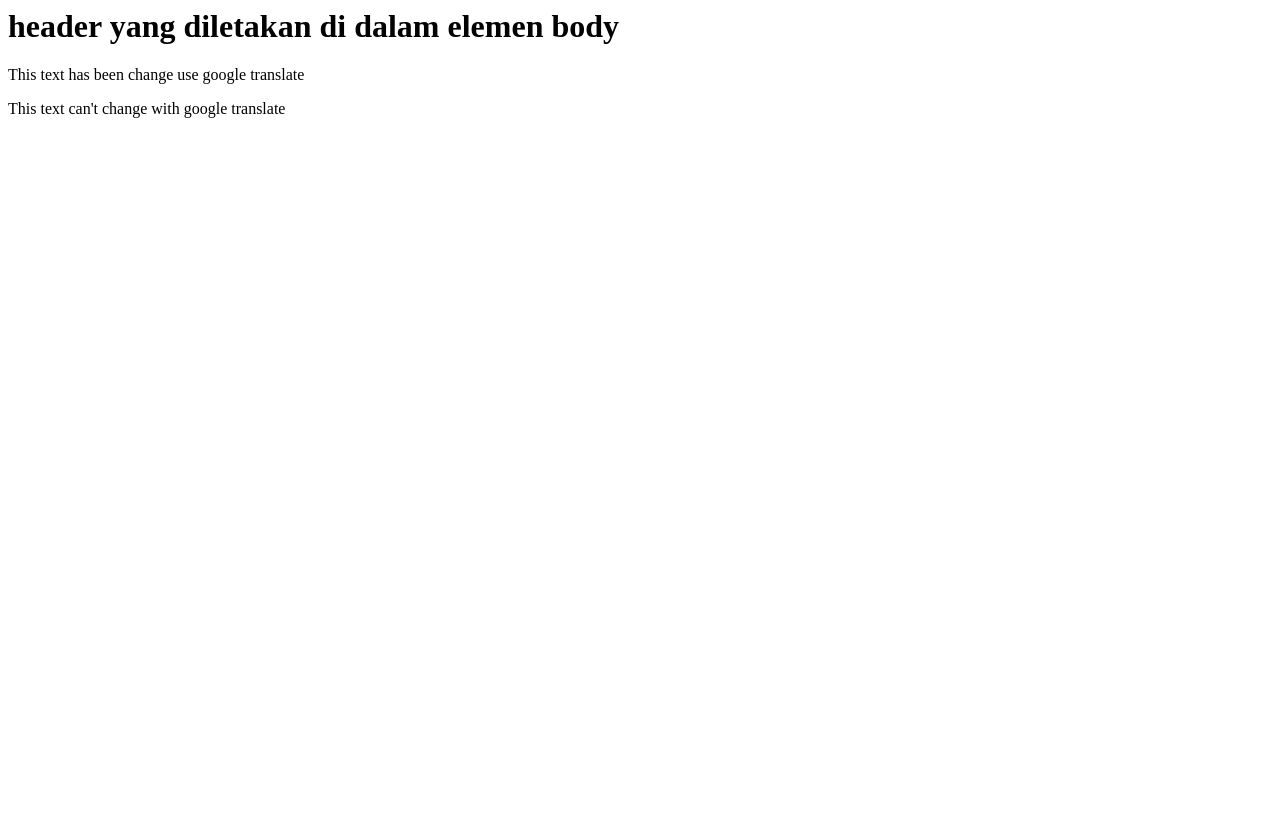
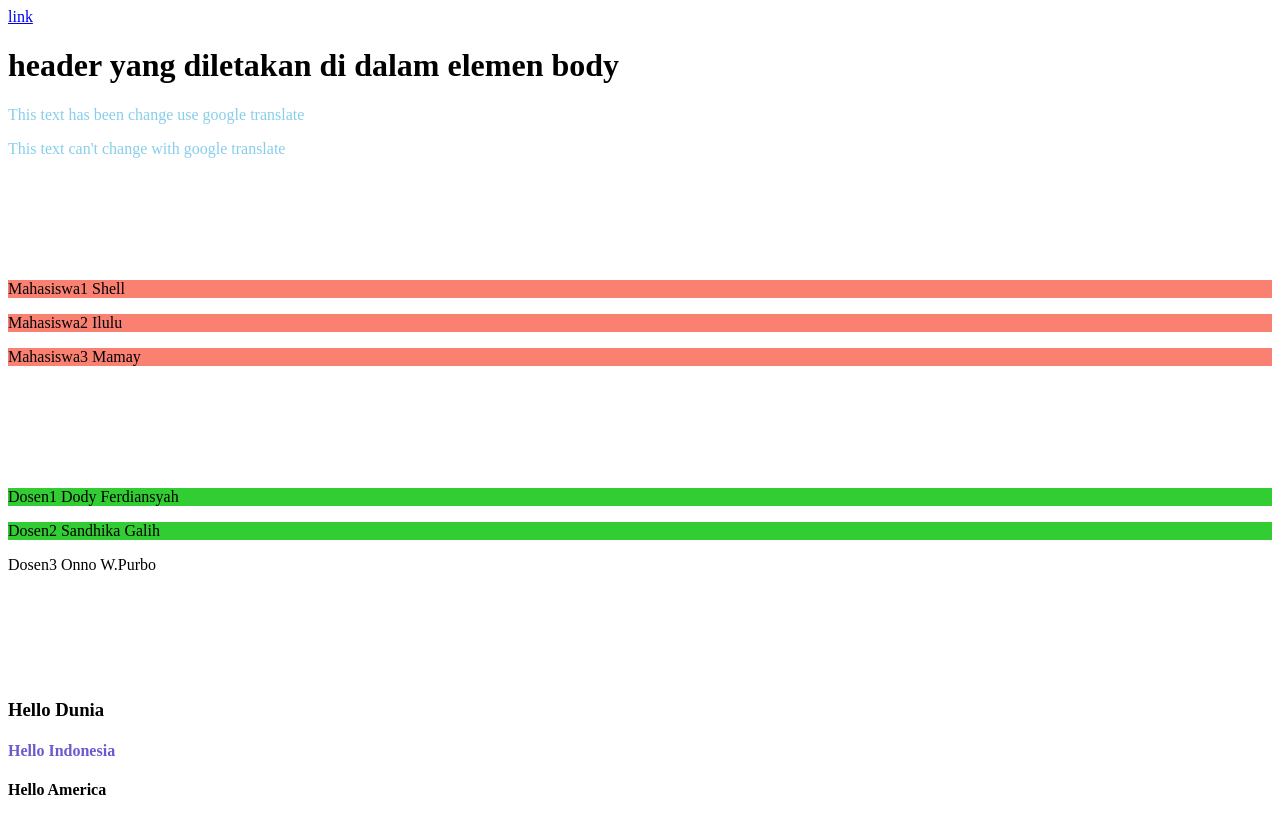
Before and after one commit to bumbum37/IDCamp, a plain HTML site: page coba/index2.html in a window 1280 px wide. Drawn offline with Linux system fonts and the light colour scheme.

Commit message:
4 Kombinator Css

```diff
--- a/coba/index2.html
+++ b/coba/index2.html
@@ -1,8 +1,49 @@
 <html>
     <head>
         <title>Ini merupakan judul dari dokumen HTML</title>
+        <style>
+
+h1 ~ p{ /*general sibling selector [semua p setelah h1/induknya]*/
+    color: skyblue;
+}
+
+div.mahasiswa p{ /*Descendant selector [semua p dalam div kelasnya mahasiswa]*/
+    background-color: salmon;
+}
+
+div.dosen > p{ /*Child Selector[semua p yang ada di div kelasnya dosen selagi induknya dosen]*/
+    background-color: limegreen;
+}
+h3+h4 { /*hanya satu h4 Setelah h3*/
+    color:slateblue;
+}
+apa pseudo-class pada sebuah elemen anchor:
+
+/* rule akan diterapkan pada sebuah tautan yang belum pernah dikunjungi */
+a:link {
+   color: red;
+}
+
+/* rule akan diterapkan pada sebuah tautan yang sudah pernah dikunjungi */
+a:visited {
+   color: green;
+}
+
+/* rule akan diterapkan pada sebuah tautan ketika diarahkan dengan kursor */
+a:hover {
+   color: pink;
+}
+
+/* rule akan diterapkan pada sebuah tautan ketika ditekan */
+a:active {
+   color:orange;
+}
+        </style>
+
+
     </head>
     <body>
+        <a href="google.com">link</a>
         <h1>header yang diletakan di dalam elemen body</h1>
         <p translate="yes">This text has been change use google translate</p>
         <!-- translate yes ADALAH ketika fitur di chrome -> translatenya dinyalakan maka akan diubah ke indonesia + -->
@@ -11,5 +52,35 @@
         yang berguna jika suatu kejadian
         lupa, maka komentar dapat membantu
         -->
+        <br>
+        <br>
+        <br>
+        <br>
+        <br>
+        <div class="mahasiswa">
+            <p>Mahasiswa1 Shell</p>
+            <p>Mahasiswa2 Ilulu</p>
+            <span>
+                <p>Mahasiswa3 Mamay</p> <!-- yang ini akan MASUK karena Descendant selector-->
+            </span>
+        </div>
+        <br>
+        <br>
+        <br>
+        <br>
+        <br>
+        <div class="dosen">
+            <p>Dosen1 Dody Ferdiansyah</p>
+            <p>Dosen2 Sandhika Galih</p>
+            <span><p>Dosen3 Onno W.Purbo</p></span> <!-- yang ini TIDAK termasuk karena bukan anak dari div-->
+        <br>
+        <br>
+        <br>
+        <br>
+        <br>
+        <h3>Hello Dunia</h3>
+        <h4>Hello Indonesia</h4>
+        <h4>Hello America</h4>
+        </div>
     </body>
 </html>
```
